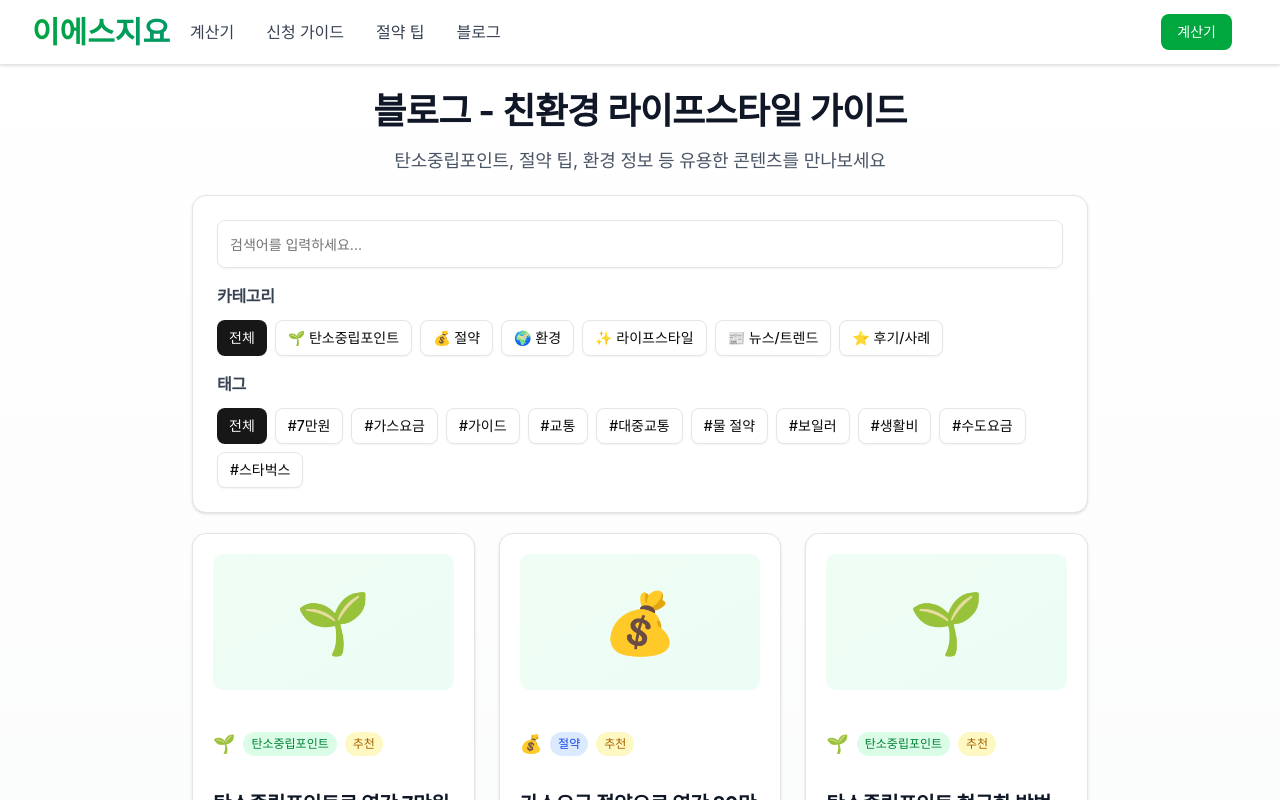
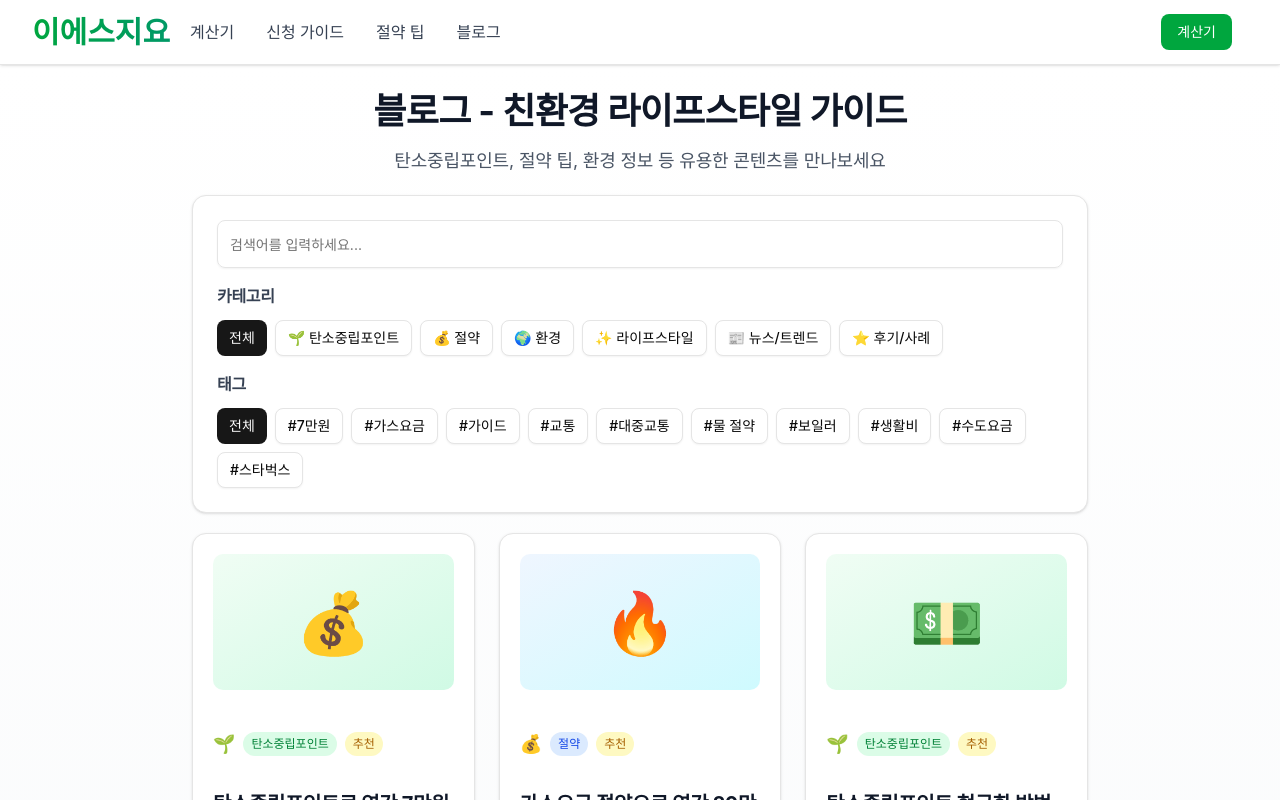
Before and after one commit to lsk7209/esgyo, a Next.js app: page /blog in a window 1280 px wide. Shown: the top 800 px of the page. Built offline with nearby package versions, Linux system fonts and the light colour scheme; no server answers; a web font is replaced by a local one.

Commit message:
Diversify blog post thumbnails with unique icons per post
- Create blogIcons.ts for post-specific icon mapping
- Each blog post now has unique icon based on slug/title/keywords
- Add category-based icon sets for variety
- Improve gradient backgrounds per category
- Fix duplicate thumbnail issue

```diff
--- a/components/blog/BlogPostList.tsx
+++ b/components/blog/BlogPostList.tsx
@@ -5,6 +5,7 @@
 import Link from 'next/link';
 import { Card } from '@/components/ui/card';
 import { CONTENT_CATEGORIES } from '@/constants/contentCategories';
+import { getBlogPostIcon, getBlogPostGradient, getBlogPostHoverGradient } from '@/lib/blogIcons';
 import type { BlogPost } from '@/types/content';
 
 interface BlogPostListProps {
@@ -29,10 +30,10 @@ export default function BlogPostList({ posts }: BlogPostListProps) {
         return (
           <Link key={post.id} href={`/blog/${post.slug}`}>
             <Card className="p-4 sm:p-5 hover:shadow-xl transition-all duration-300 cursor-pointer h-full group border hover:border-green-300">
-              {/* 이미지 대체: 인터랙티브 아이콘 애니메이션 */}
-              <div className="aspect-video bg-gradient-to-br from-green-50 to-emerald-50 rounded-lg mb-3 sm:mb-4 overflow-hidden flex items-center justify-center group-hover:from-green-100 group-hover:to-emerald-100 transition-all duration-300">
+              {/* 이미지 대체: 포스트별 고유 인터랙티브 아이콘 애니메이션 */}
+              <div className={`aspect-video bg-gradient-to-br ${getBlogPostGradient(post)} rounded-lg mb-3 sm:mb-4 overflow-hidden flex items-center justify-center group-hover:${getBlogPostHoverGradient(post)} transition-all duration-300`}>
                 <div className="text-6xl transform transition-transform duration-300 group-hover:scale-110 group-hover:rotate-12">
-                  {categoryConfig.icon}
+                  {getBlogPostIcon(post)}
                 </div>
               </div>
               <div className="flex items-center gap-2 mb-2">
--- /dev/null
+++ b/lib/blogIcons.ts
@@ -0,0 +1,126 @@
+/**
+ * 블로그 포스트별 고유 아이콘 매핑
+ * 각 포스트의 주제에 맞는 다양한 아이콘 제공
+ */
+
+import type { BlogPost } from '@/types/content';
+
+// 포스트 slug 기반 아이콘 매핑
+const iconMap: Record<string, string> = {
+  // 탄소중립포인트 관련
+  '탄소중립포인트-신청-방법-완벽-가이드': '📝',
+  '탄소중립포인트-연간-7만원-받는-실전-가이드': '💰',
+  '탄소중립포인트-현금화-방법-완벽-가이드': '💵',
+  '스타벅스-텀블러-할인-탄소중립포인트-중복': '☕',
+  '대중교통-이용-환경-포인트': '🚇',
+
+  // 절약 관련
+  '전기요금-폭탄-피하는-10가지-방법': '⚡',
+  '가스요금-절약-연간-20만원-아끼는-실전-방법': '🔥',
+  '수도요금-절약-연간-10만원-아끼는-방법': '💧',
+};
+
+// 카테고리별 기본 아이콘 세트 (같은 카테고리 내에서도 다양성 제공)
+const categoryIconSets: Record<string, string[]> = {
+  'carbon-point': ['🌱', '🌿', '🍃', '🌳', '🌲', '🌴', '🌵', '🌾'],
+  'saving': ['💰', '💵', '💴', '💶', '💷', '💸', '💳', '💎'],
+  'environment': ['🌍', '🌎', '🌏', '🌐', '🌑', '🌒', '🌓', '🌔'],
+  'lifestyle': ['✨', '🌟', '💫', '⭐', '🌠', '🎯', '🎨', '🎭'],
+  'news': ['📰', '📺', '📻', '📱', '💻', '📡', '📊', '📈'],
+  'review': ['⭐', '🌟', '💫', '✨', '🎖️', '🏆', '🎗️', '🎁'],
+  'electricity': ['⚡', '🔌', '💡', '🔋', '⚙️', '🔧', '🛠️', '⚒️'],
+  'gas': ['🔥', '💨', '🌪️', '☄️', '🌋', '🏔️', '⛰️', '🗻'],
+  'water': ['💧', '🌊', '🌧️', '⛈️', '🌦️', '🌨️', '❄️', '☔'],
+  'transport': ['🚇', '🚌', '🚗', '🚕', '🚙', '🚐', '🚎', '🚍'],
+  'shopping': ['🛒', '🛍️', '🛎️', '🏪', '🏬', '🏭', '🏗️', '🏘️'],
+  'food': ['🍽️', '🍴', '🥄', '🥢', '🍱', '🍲', '🍳', '🥘'],
+  'waste': ['♻️', '🗑️', '🗂️', '📦', '📋', '📄', '📃', '📑'],
+};
+
+/**
+ * 블로그 포스트에 맞는 아이콘 가져오기
+ */
+export function getBlogPostIcon(post: BlogPost): string {
+  // 1. slug 기반 매핑 확인
+  if (iconMap[post.slug]) {
+    return iconMap[post.slug];
+  }
+
+  // 2. 제목 키워드 기반 매핑
+  const title = post.title.toLowerCase();
+
+  // 탄소중립포인트 관련
+  if (title.includes('현금화') || title.includes('환급')) {
+    return '💵';
+  }
+  if (title.includes('신청') || title.includes('가이드')) {
+    return '📝';
+  }
+  if (title.includes('7만원') || title.includes('7만')) {
+    return '💰';
+  }
+  if (title.includes('텀블러') || title.includes('스타벅스')) {
+    return '☕';
+  }
+  if (title.includes('대중교통') || title.includes('교통')) {
+    return '🚇';
+  }
+
+  // 절약 관련
+  if (title.includes('전기') || title.includes('전력')) {
+    return '⚡';
+  }
+  if (title.includes('가스') || title.includes('보일러')) {
+    return '🔥';
+  }
+  if (title.includes('수도') || title.includes('물')) {
+    return '💧';
+  }
+  if (title.includes('교통비') || title.includes('교통')) {
+    return '🚇';
+  }
+  if (title.includes('식비') || title.includes('음식')) {
+    return '🍽️';
+  }
+  if (title.includes('쇼핑') || title.includes('구매')) {
+    return '🛒';
+  }
+
+  // 3. 카테고리 기반 랜덤 선택 (일관성 유지)
+  const iconSet = categoryIconSets[post.category] || ['📄'];
+  // slug를 기반으로 일관된 아이콘 선택 (같은 slug는 항상 같은 아이콘)
+  const hash = post.slug.split('').reduce((acc, char) => acc + char.charCodeAt(0), 0);
+  return iconSet[hash % iconSet.length];
+}
+
+/**
+ * 블로그 포스트에 맞는 배경 그라데이션 가져오기
+ */
+export function getBlogPostGradient(post: BlogPost): string {
+  const gradients: Record<string, string> = {
+    'carbon-point': 'from-green-50 to-emerald-50',
+    'saving': 'from-blue-50 to-cyan-50',
+    'environment': 'from-emerald-50 to-teal-50',
+    'lifestyle': 'from-purple-50 to-pink-50',
+    'news': 'from-orange-50 to-amber-50',
+    'review': 'from-yellow-50 to-amber-50',
+  };
+
+  return gradients[post.category] || 'from-gray-50 to-gray-100';
+}
+
+/**
+ * 블로그 포스트에 맞는 호버 배경 그라데이션 가져오기
+ */
+export function getBlogPostHoverGradient(post: BlogPost): string {
+  const gradients: Record<string, string> = {
+    'carbon-point': 'from-green-100 to-emerald-100',
+    'saving': 'from-blue-100 to-cyan-100',
+    'environment': 'from-emerald-100 to-teal-100',
+    'lifestyle': 'from-purple-100 to-pink-100',
+    'news': 'from-orange-100 to-amber-100',
+    'review': 'from-yellow-100 to-amber-100',
+  };
+
+  return gradients[post.category] || 'from-gray-100 to-gray-200';
+}
```
